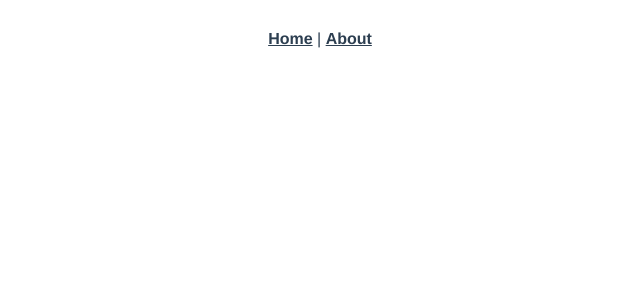
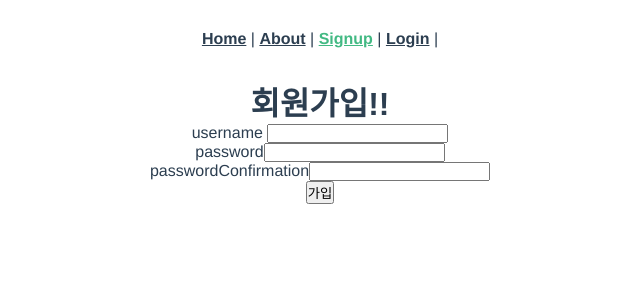
Before and after one commit to mingddo/WinterSoldier, a Vue app: page /signup in a window 1280 px wide. Shown: the top 300 px of the page, without its empty margins (320-960 px from the left). Built offline with nearby package versions, Linux system fonts and the light colour scheme.

Commit message:
[수민] feat: 회원가입 + 로그인 기본 창 생성

```diff
--- a/src/App.vue
+++ b/src/App.vue
@@ -2,7 +2,9 @@
   <div id="app">
     <div id="nav">
       <router-link to="/">Home</router-link> |
-      <router-link to="/about">About</router-link>
+      <router-link to="/about">About</router-link> |
+      <router-link to="/signup">Signup</router-link> |
+      <router-link to="/login">Login</router-link> |
     </div>
     <router-view/>
   </div>
--- a/src/router/index.js
+++ b/src/router/index.js
@@ -1,6 +1,8 @@
 import Vue from 'vue'
 import VueRouter from 'vue-router'
 import Home from '../views/Home.vue'
+import Signup from '../views/Accounts/Signup.vue'
+import Login from '../views/Accounts/Login.vue'
 
 Vue.use(VueRouter)
 
@@ -17,7 +19,17 @@ const routes = [
     // this generates a separate chunk (about.[hash].js) for this route
     // which is lazy-loaded when the route is visited.
     component: () => import(/* webpackChunkName: "about" */ '../views/About.vue')
-  }
+  },
+  {
+    path: '/signup',
+    name: 'Signup',
+    component: Signup
+  },
+  {
+    path: '/login',
+    name: 'Login',
+    component: Login
+  },
 ]
 
 const router = new VueRouter({
--- /dev/null
+++ b/src/views/Accounts/Login.vue
@@ -0,0 +1,28 @@
+<template>
+  <div>
+    <h1>
+      로그인!
+    </h1>
+    <div>
+      <div>
+        <label for="username">username </label>
+        <input type="text" name="username" id="username" ut="">
+      </div>
+      <div>
+        <label for="password">password</label>
+        <input type="password" name="password" id="password" ut="">
+      </div>
+      <button>로그인</button>
+    </div>
+  </div>
+</template>
+
+<script>
+export default {
+  name: 'Login',
+}
+</script>
+
+<style>
+
+</style>
--- /dev/null
+++ b/src/views/Accounts/Signup.vue
@@ -0,0 +1,30 @@
+<template>
+  <div>
+    <h1>회원가입!!</h1>
+    <div>
+      <div>
+        <label for="username">username </label>
+        <input type="text" name="username" id="username" ut="">
+      </div>
+      <div>
+        <label for="password">password</label>
+        <input type="password" name="password" id="password" ut="">
+      </div>
+      <div>
+        <label for="passwordConfirmation">passwordConfirmation</label>
+        <input type="password" name="passwordConfirmation" id="passwordConfirmation" ut="">
+      </div>
+        <button>가입</button>
+    </div>
+  </div>
+</template>
+
+<script>
+export default {
+  name: 'Signup',
+}
+</script>
+
+<style>
+
+</style>
```
